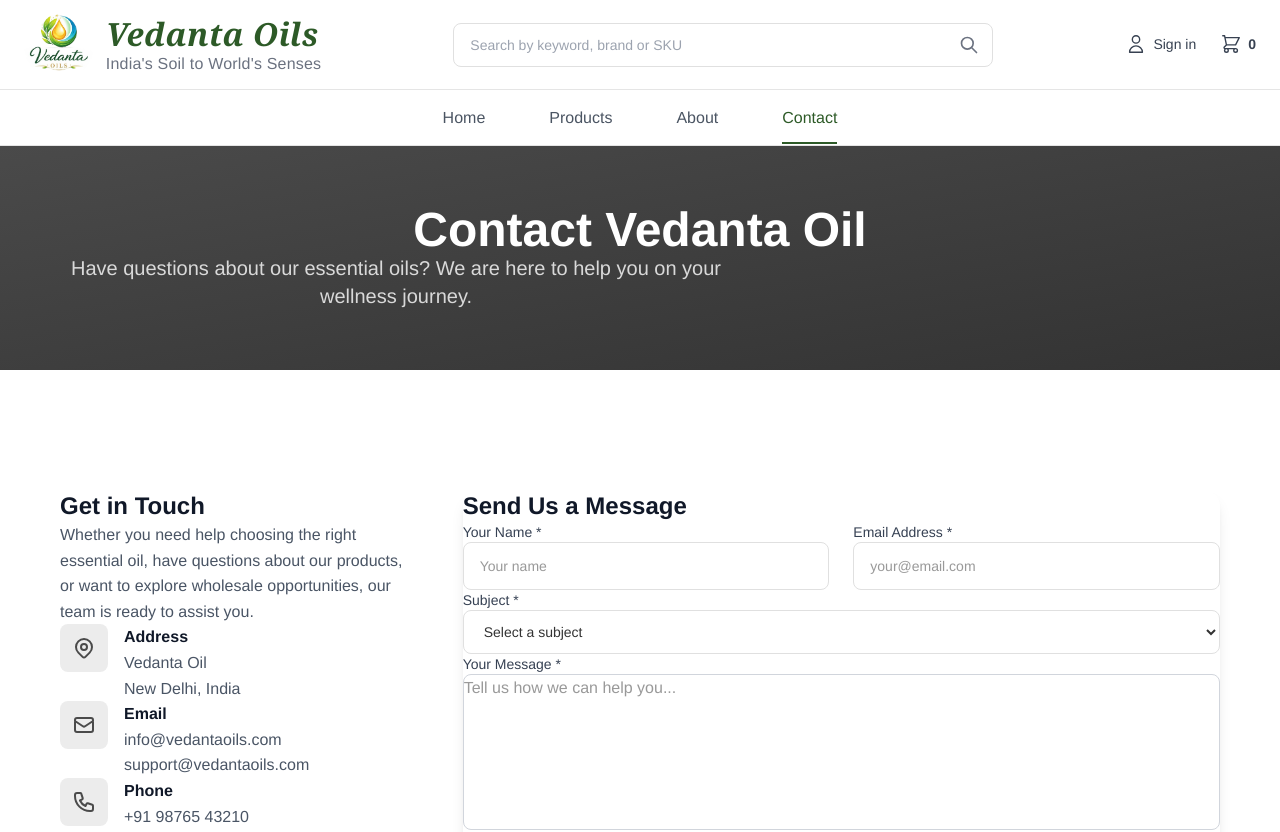
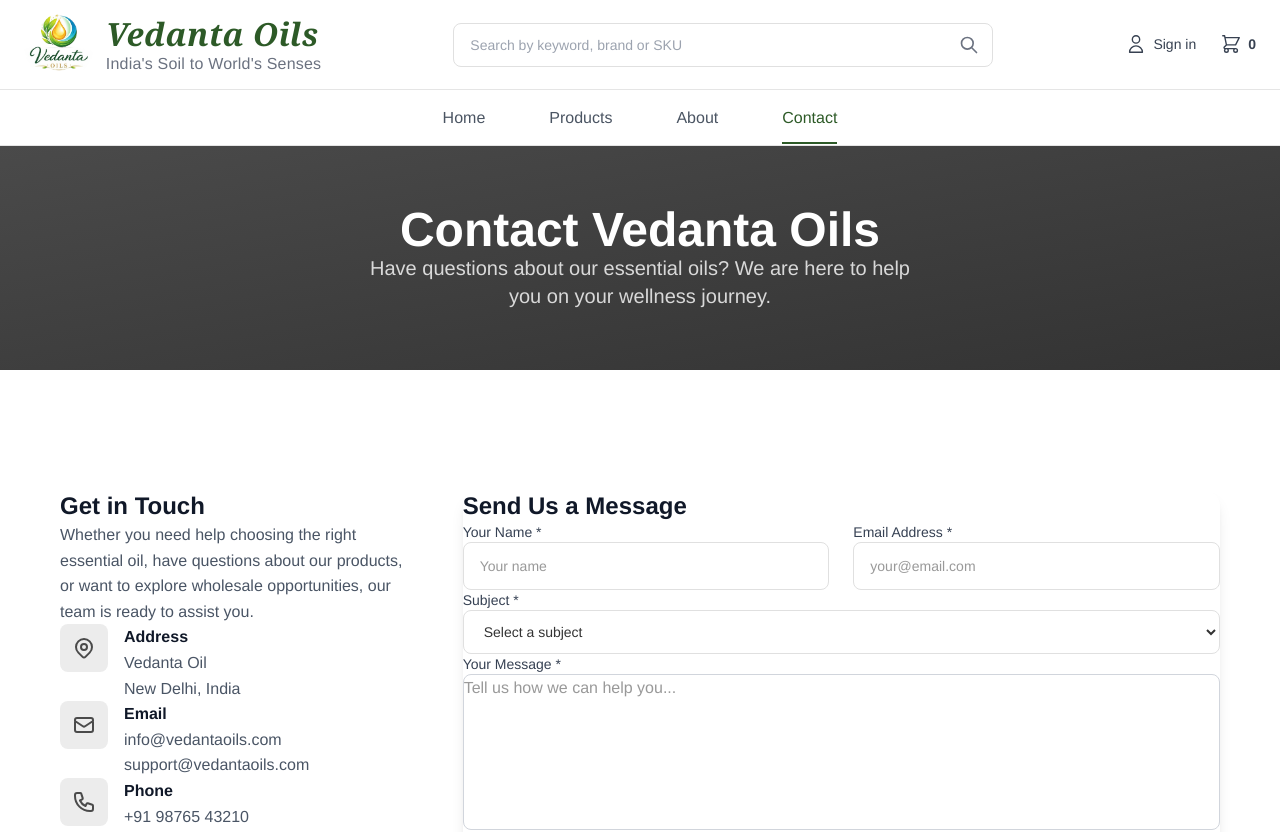
Before and after one commit to Nitin13-git/E_oil, a Next.js app: page /contact in a window 1280 px wide. Shown: the top 832 px of the page. Built offline with nearby package versions, Linux system fonts and the light colour scheme; no server answers; a web font is replaced by a local one.

Commit message:
text chages in hero imahe

```diff
--- a/src/app/contact/page.tsx
+++ b/src/app/contact/page.tsx
@@ -44,9 +44,9 @@ export default function ContactPage() {
     <>
       {/* Hero Section */}
       <section className="bg-gradient-to-br from-[var(--color-primary)] to-[var(--color-primary-dark)] text-white py-20">
-        <div className="container text-center">
-          <h1 className="text-4xl md:text-5xl font-bold mb-4">Contact Vedanta Oil</h1>
-          <p className="text-xl text-white/80 max-w-2xl mx-auto">
+        <div className="container flex flex-col items-center text-center">
+          <h1 className="text-4xl md:text-5xl font-bold mb-4 text-center">Contact Vedanta Oils</h1>
+          <p className="text-xl text-white/80 text-center" style={{ maxWidth: '550px' }}>
             Have questions about our essential oils? We are here to help you on your wellness journey.
           </p>
         </div>
--- a/src/components/Hero.tsx
+++ b/src/components/Hero.tsx
@@ -54,13 +54,13 @@ export default function Hero() {
               loading={index === 0 ? 'eager' : 'lazy'}
             />
             {index === 0 && (
-              <div className="absolute inset-0 flex items-center z-20">
-                <div className="w-full pl-[10%] pr-8">
-                  <div className={`text-white drop-shadow-2xl transition-all duration-1000 delay-500 ${index === currentIndex ? 'translate-y-0 opacity-100' : 'translate-y-8 opacity-0'}`}>
-                    <h1 className="font-bold leading-tight mb-4 whitespace-nowrap" style={{ fontSize: '5.8vh' }}>
+              <div className="absolute inset-0 flex items-center justify-center z-20">
+                <div className="container mx-auto px-4 text-center">
+                  <div className={`text-white drop-shadow-2xl transition-all duration-1000 delay-500 flex flex-col items-center ${index === currentIndex ? 'translate-y-0 opacity-100' : 'translate-y-8 opacity-0'}`}>
+                    <h1 className="font-bold leading-tight mb-4 text-2xl md:text-4xl lg:text-5xl text-center">
                       Bulk Essential Oils For Global Brands
                     </h1>
-                    <p className="font-medium leading-relaxed whitespace-nowrap mb-8" style={{ fontSize: '1.8vh', opacity: 0.9 }}>
+                    <p className="font-medium leading-relaxed mb-8 text-sm md:text-base lg:text-lg text-center" style={{ opacity: 0.9, maxWidth: '550px' }}>
                       Indian supplier of lab-tested, export-ready essential oils for importers, manufacturers, and private-label brands.
                     </p>
                     <div className="transition-all duration-1000 delay-900">
@@ -82,7 +82,7 @@ export default function Hero() {
         {/* Navigation Arrows - Rectangular boxes */}
         <button
           onClick={goToPrevious}
-          className="absolute left-0 top-1/2 -translate-y-1/2 z-20 bg-white/90 hover:bg-white text-gray-800 w-10 h-32 flex items-center justify-center transition-all shadow-md"
+          className="absolute left-0 top-1/2 -translate-y-1/2 z-30 bg-white/90 hover:bg-white text-gray-800 w-10 h-32 flex items-center justify-center transition-all shadow-md"
           aria-label="Previous slide"
         >
           <svg
```
